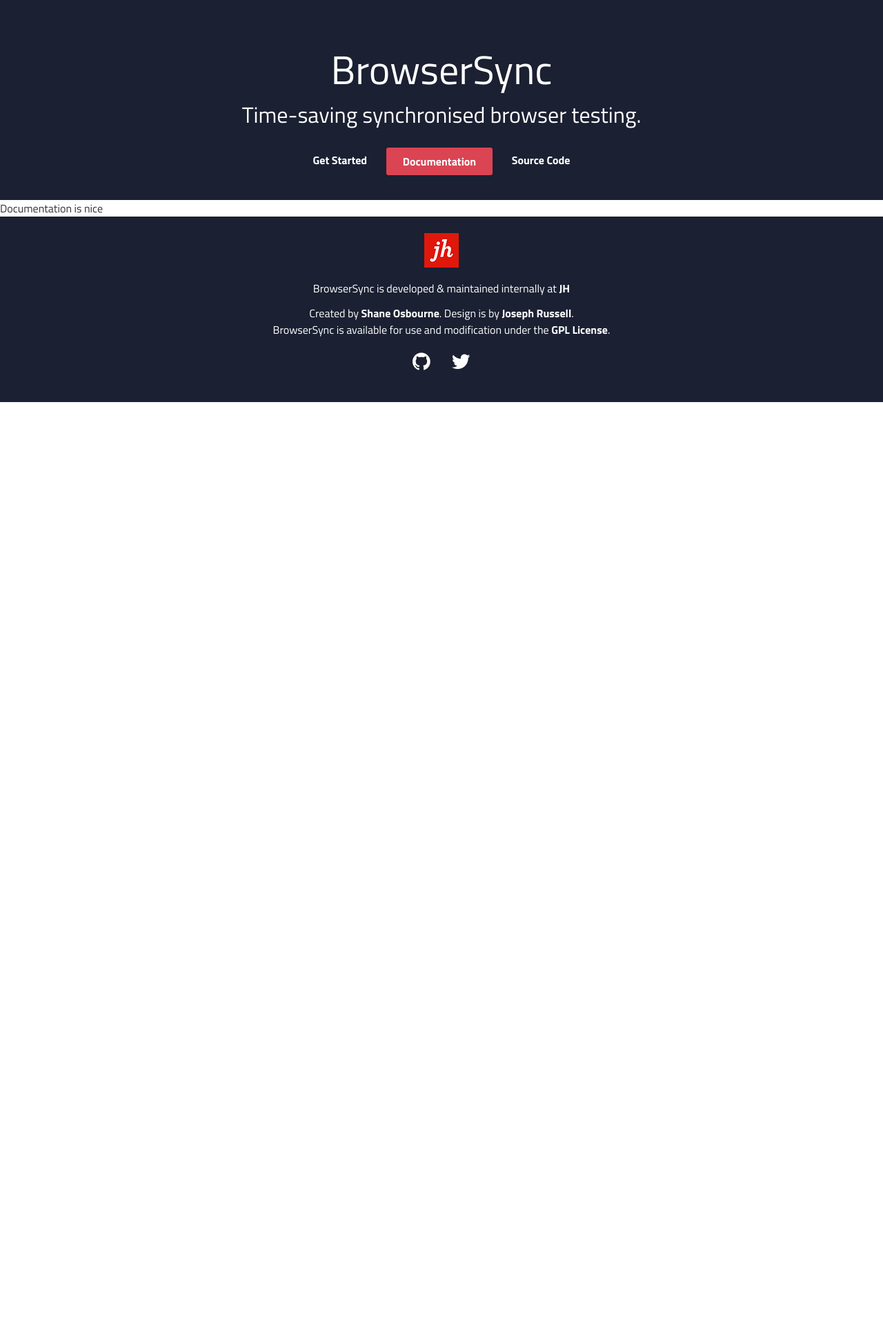
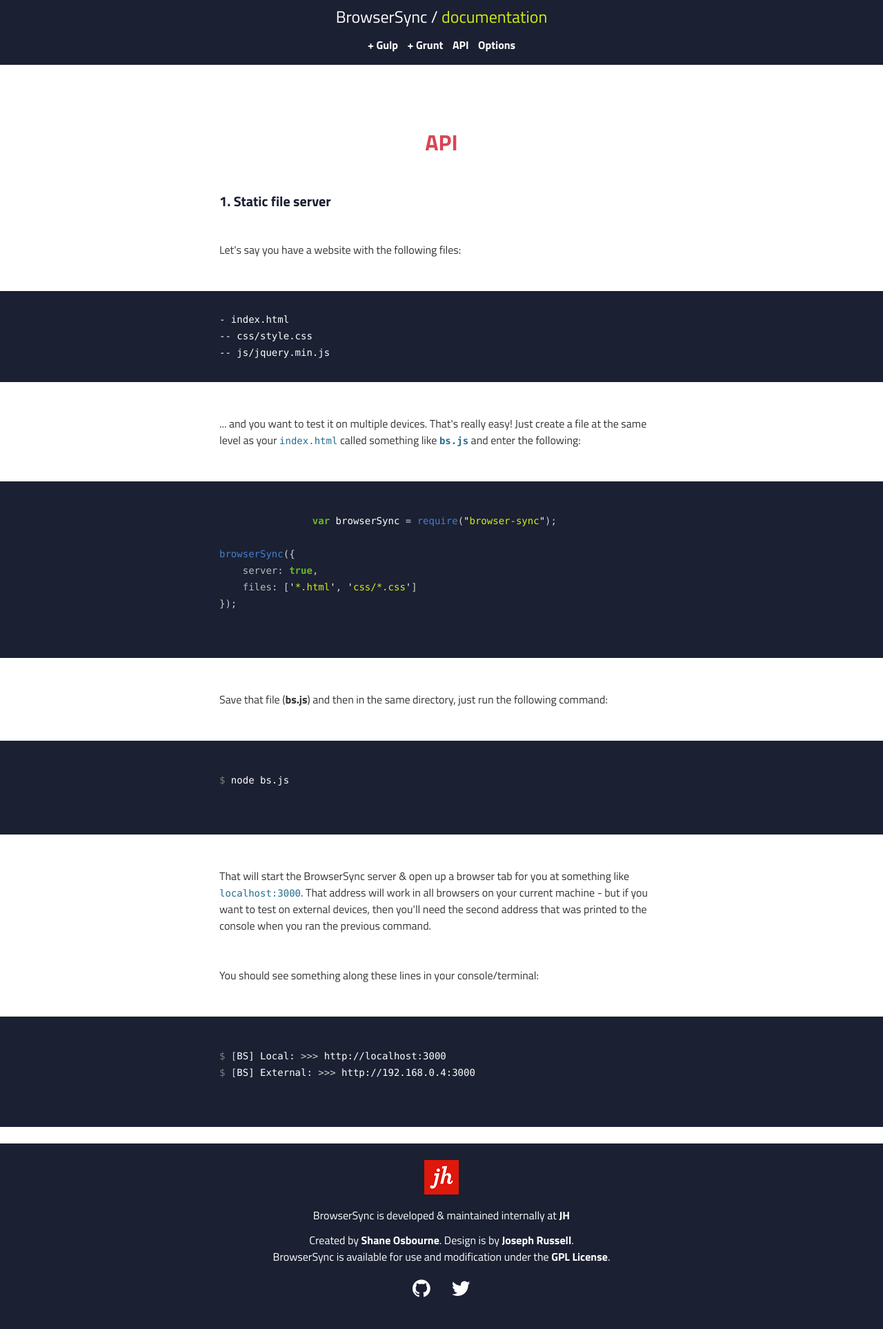
Before and after one commit to susoko/browser-sync-website, a Jekyll site: the page built from docs.html, in a window 1280 px wide. Shown: the whole page at 69% size. Built offline with Jekyll 4.4.1, drawn with Linux system fonts in a browser that asks for light colours; before the commit the page ends 900 px from its top, so only the background shows below that.

Commit message:
initial docs structure

```diff
--- a/_config.yml
+++ b/_config.yml
@@ -22,13 +22,27 @@
 navigation:
  - page-label: home
    label: "Get Started"
-   url: /index.html#install
+   url: /docs.html#install
  - page-label: docs
    label: "Documentation"
-   url: https://github.com/shakyShane/browser-sync/wiki
+   url: /docs
  - page-label: source
    label: "Source Code"
    url: https://github.com/shakyShane/browser-sync
+
+docs-navigation:
+  - page-label: gulp
+    label: "+ Gulp"
+    url: "/docs/gulp"
+  - page-label: grunt
+    label: "+ Grunt"
+    url: "/docs/grunt"
+  - page-label: api
+    label: "API"
+    url: "/docs/api"
+  - page-label: options
+    label: "Options"
+    url: "/docs/options"
 
 links:
   docs: "https://github.com/shakyShane/browser-sync/wiki"
--- a/_includes/header.html
+++ b/_includes/header.html
@@ -1,18 +1,38 @@
-<header class="wrapper site-header" role="banner">
+{% assign current = nil %}
+{% if page.name != "index.html" %}
+    {% assign current = 'alt' %}
+{% endif %}
+
+<header class="wrapper site-header {{current}}" role="banner">
     <div class="container">
 
+        {% if page.name == "index.html" %}
             <h1 class="site-title">BrowserSync</h1>
             <p class="site-lede">Time-saving synchronised browser testing.</p>
 
             <ul class="nav--inline">
                 {% for link in site.navigation %}
-            {% assign current = nil %}
+                    {% assign btnClass = nil %}
                     {% if page.page-label == link.page-label %}
-                {% assign current = 'button button--primary' %}
+                        {% assign btnClass = 'button button--primary' %}
                     {% endif %}
-            <li><a href="{{link.url}}" class="{{current}}">{{ link.label }}</a></li>
+                    <li><a href="{{link.url}}" class="{{btnClass}}">{{ link.label }}</a></li>
                 {% endfor %}
             </ul>
+        {% else %}
+            <h1 class="site-title alt"><a href="/">BrowserSync</a> / <span>documentation</span></h1>
+
+            <ul class="nav--inline docs-nav">
+                {% for link in site.docs-navigation %}
+                {% assign btnClass = nil %}
+                {% if page.page-label == link.page-label %}
+                {% assign btnClass = 'active' %}
+                {% endif %}
+                <li><a href="{{link.url}}" class="{{btnClass}}">{{ link.label }}</a></li>
+                {% endfor %}
+            </ul>
+        {% endif %}
+
 
     </div>
 </header><!-- .end .site-header -->
--- /dev/null
+++ b/_includes/scripts/eg1.js
@@ -0,0 +1,6 @@
+var browserSync = require("browser-sync");
+
+browserSync({
+    server: true,
+    files: ['*.html', 'css/*.css']
+});
--- a/_scss/_vars.scss
+++ b/_scss/_vars.scss
@@ -14,6 +14,7 @@
 $yellow: #e9ac00;
 $teal: #256b8d;//#009882;#5fb342
 $bg: #da4453;
+$lime: #D3ED13;
 
 
 /**
--- a/bower.json
+++ b/bower.json
@@ -5,7 +5,7 @@
     "Shane Osbourne <shane.osbourne8@gmail.com>"
   ],
   "description": "BrowserSync Website",
-  "main": "index.html",
+  "main": "docs.html",
   "license": "MIT",
   "homepage": "http://browsersync.io",
   "ignore": [
--- a/docs.html
+++ b/docs.html
@@ -2,4 +2,58 @@
 layout: default
 page-label: "docs"
 ---
-Documentation is nice
+
+<section id="api-usage" class="wrapper code-example">
+
+    <div class="container">
+
+        <h2 class="text--center">API</h2>
+
+        <p class="lede"></p>
+            <h3>1. Static file server</h3>
+            <p>Let's say you have a website with the following files:</p>
+    </div>
+            <div class="code-sample">
+
+            <pre><code>- index.html
+-- css/style.css
+-- js/jquery.min.js</code></pre>
+            </div>
+    <div class="container">
+
+            <p>... and you want to test it on multiple devices. That's really easy! Just create a file
+            at the same level as your <code>index.html</code> called something like <strong><code>bs.js</code></strong>
+            and enter the following: </p>
+
+    </div>
+            <div class="code-sample">
+
+            {% highlight javascript %}
+                {% include scripts/eg1.js %}
+            {% endhighlight %}
+                </div>
+
+    <div class="container">
+            <p>Save that file (<strong>bs.js</strong>) and then in the same directory, just run the following command:</p>
+    </div>
+            <div class="code-sample">
+
+            {% highlight bash %}
+$ node bs.js
+            {% endhighlight %}
+
+                </div>
+                <div class="container">
+                    <p>That will start the BrowserSync server & open up a browser tab for you at something like <code>localhost:3000</code>. That
+                    address will work in all browsers on your current machine - but if you want to test on external devices, then you'll
+                    need the second address that was printed to the console when you ran the previous command.</p>
+
+                    <p>You should see something along these lines in your console/terminal:</p>
+                </div>
+    <div class="code-sample">
+    {% highlight bash %}
+$ [BS] Local: >>> http://localhost:3000
+$ [BS] External: >>> http://192.168.0.4:3000
+    {% endhighlight %}
+    </div>
+</section>
--- a/gulpfile.js
+++ b/gulpfile.js
@@ -84,7 +84,9 @@
         '**.html',
         '_layouts/*.html',
         '_posts/*',
+        'docs/*',
         '_includes/*',
+        '_includes/**/*',
         '_config.yml'
     ], ['jekyll-rebuild']);
 });
--- a/index.html
+++ b/index.html
@@ -89,7 +89,6 @@
                 <pre><code>browser-sync start --proxy "myproject.dev" --files "css/*.css"</code></pre>
             </li>
         </ol>
-
     </div>
 </section>
 
```
Also changed, not shown: _scss/theme/_code.scss (+30 -0 lines), _scss/theme/_header.scss (+58 -0 lines), _scss/vendor/_highlighting.scss (+71 -69 lines), css/core.css (+139 -150 lines), docs/api.html (added, +9 -0 lines), docs/grunt.html (added, +9 -0 lines), docs/gulp.html (added, +9 -0 lines), docs/options.html (added, +9 -0 lines), css/core.min.css. Lines whose indentation alone changed are shown as unchanged.
